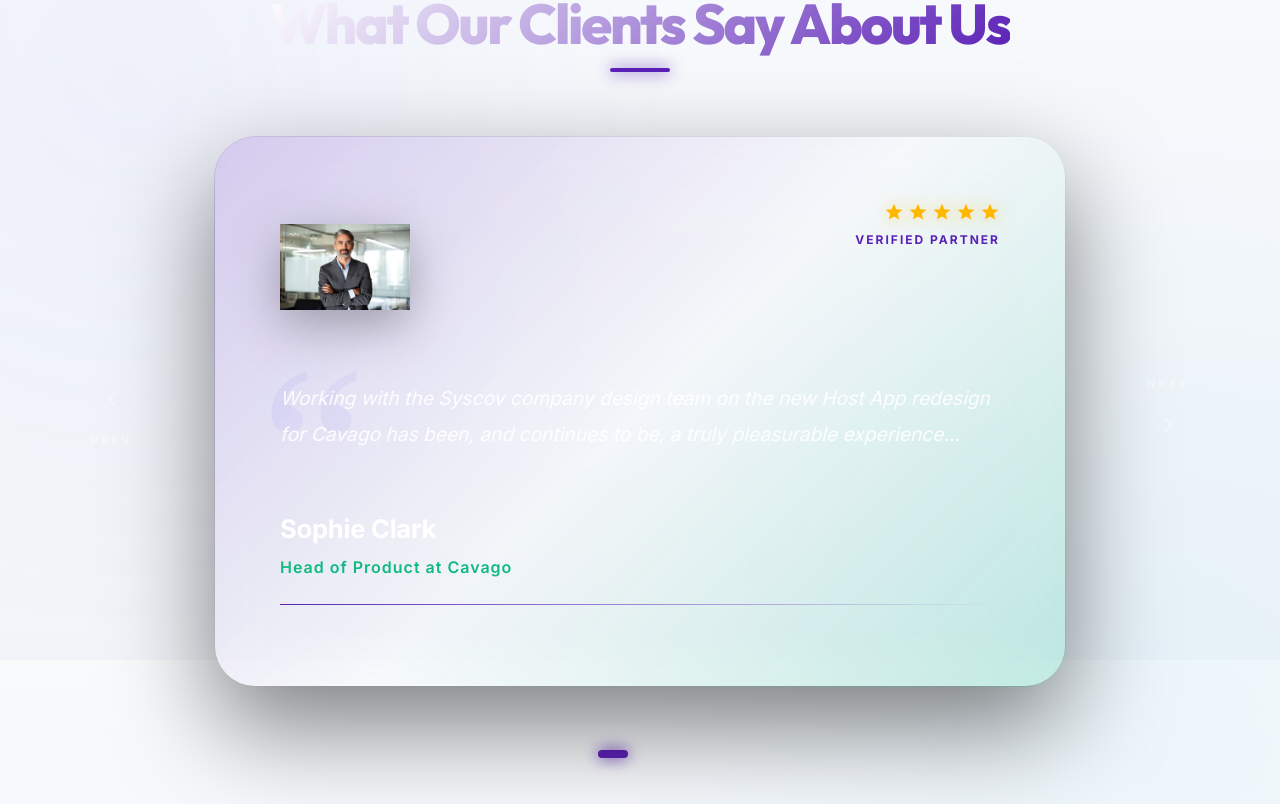
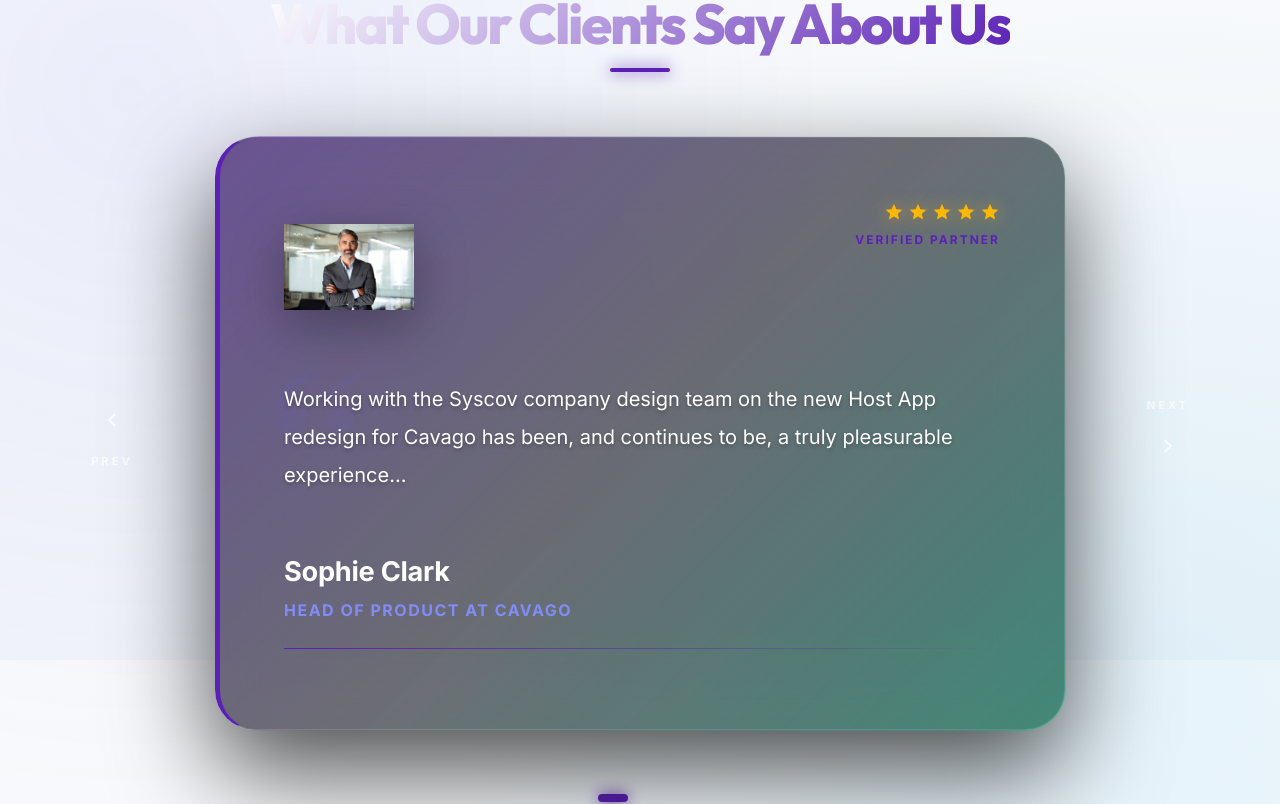
Before and after one commit to userdevops-dual/Syscov, a React (Vite) app: page / in a window 1280 px wide. Shown: the part 2540-3344 px from the top of the page. Built offline with nearby package versions, Linux system fonts and the light colour scheme.

Commit message:
Fix: Improved Reviews section visibility and contrast

```diff
--- a/src/components/Reviews/Reviews.css
+++ b/src/components/Reviews/Reviews.css
@@ -9,9 +9,9 @@
   font-family: var(--font-body);
   overflow: hidden;
   position: relative;
-  /* Deep mesh gradient background */
-  background: radial-gradient(circle at 10% 20%, rgba(99, 102, 241, 0.05) 0%, transparent 40%),
-    radial-gradient(circle at 90% 80%, rgba(14, 165, 233, 0.05) 0%, transparent 40%);
+  /* Slightly more intense mesh gradient background for depth */
+  background: radial-gradient(circle at 10% 20%, rgba(99, 102, 241, 0.08) 0%, transparent 50%),
+    radial-gradient(circle at 90% 80%, rgba(14, 165, 233, 0.08) 0%, transparent 50%);
 }
 
 .reviews-heading {
@@ -97,11 +97,15 @@
   text-align: left;
   display: flex;
   flex-direction: column;
-  background: rgba(255, 255, 255, 0.03);
-  backdrop-filter: blur(20px);
-  border: 1px solid rgba(255, 255, 255, 0.1);
+  background: rgba(10, 11, 20, 0.6);
+  /* Darker, more solid background */
+  backdrop-filter: blur(30px);
+  border: 1px solid rgba(255, 255, 255, 0.15);
+  border-left: 5px solid var(--primary);
+  /* Stronger left accent */
   border-radius: 40px;
-  box-shadow: 0 40px 100px rgba(0, 0, 0, 0.5);
+  box-shadow: 0 40px 100px rgba(0, 0, 0, 0.7);
+  /* Deeper shadow */
   animation: cardEntry 0.8s cubic-bezier(0.16, 1, 0.3, 1);
   transform-style: preserve-3d;
 }
@@ -123,7 +127,8 @@
   border-radius: 42px;
   background: linear-gradient(135deg, var(--primary), transparent, var(--secondary));
   z-index: -2;
-  opacity: 0.2;
+  opacity: 0.4;
+  /* Increased glow intensity */
 }
 
 /* Header Sections */
@@ -194,13 +199,16 @@
 }
 
 .review-text {
-  font-size: 1.2rem;
+  font-size: 1.25rem;
   line-height: 1.9;
-  color: rgba(255, 255, 255, 0.9);
+  color: #ffffff;
+  /* Pure solid white for readability */
   font-weight: 400;
-  font-style: italic;
+  font-style: normal;
+  /* Normal font style for better clarity */
   position: relative;
   z-index: 1;
+  text-shadow: 0 2px 4px rgba(0, 0, 0, 0.3);
 }
 
 /* Footer Section */
@@ -211,18 +219,21 @@
 }
 
 .review-author {
-  font-size: 1.6rem;
+  font-size: 1.7rem;
   font-weight: 800;
-  color: #fff;
+  color: #ffffff;
+  /* Solid white */
   margin-bottom: 0.3rem;
   letter-spacing: -0.01em;
 }
 
 .review-role {
   font-size: 1rem;
-  color: var(--secondary);
-  font-weight: 600;
-  letter-spacing: 1px;
+  color: #818cf8;
+  /* Lighter purple for better contrast on dark */
+  font-weight: 700;
+  letter-spacing: 1.5px;
+  text-transform: uppercase;
 }
 
 .footer-luxury-line {
@@ -240,7 +251,8 @@
   gap: 0.75rem;
   background: transparent;
   border: none;
-  color: rgba(255, 255, 255, 0.4);
+  color: rgba(255, 255, 255, 0.7);
+  /* Increased visibility */
   cursor: pointer;
   transition: all 0.4s ease;
   z-index: 10;
```
